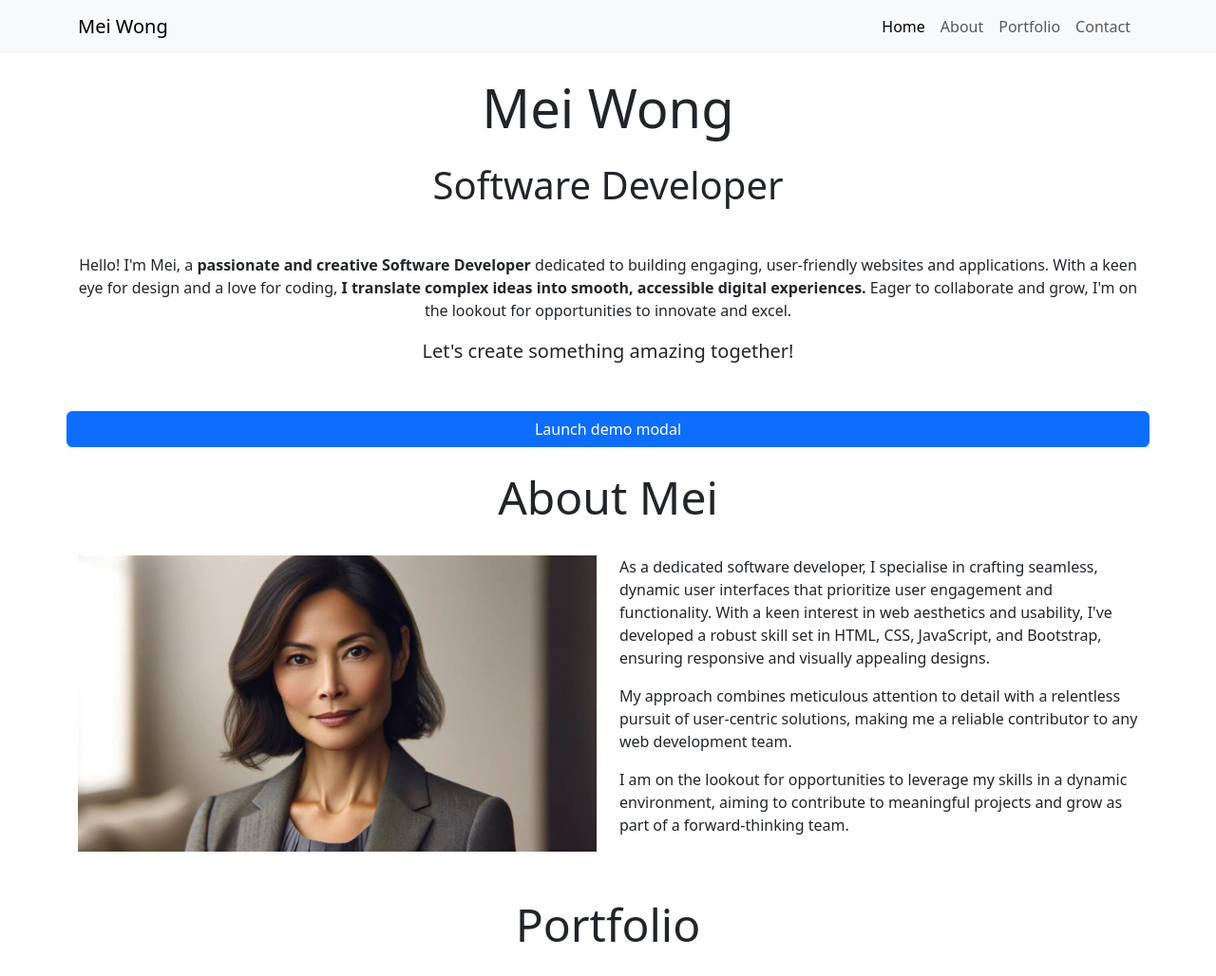
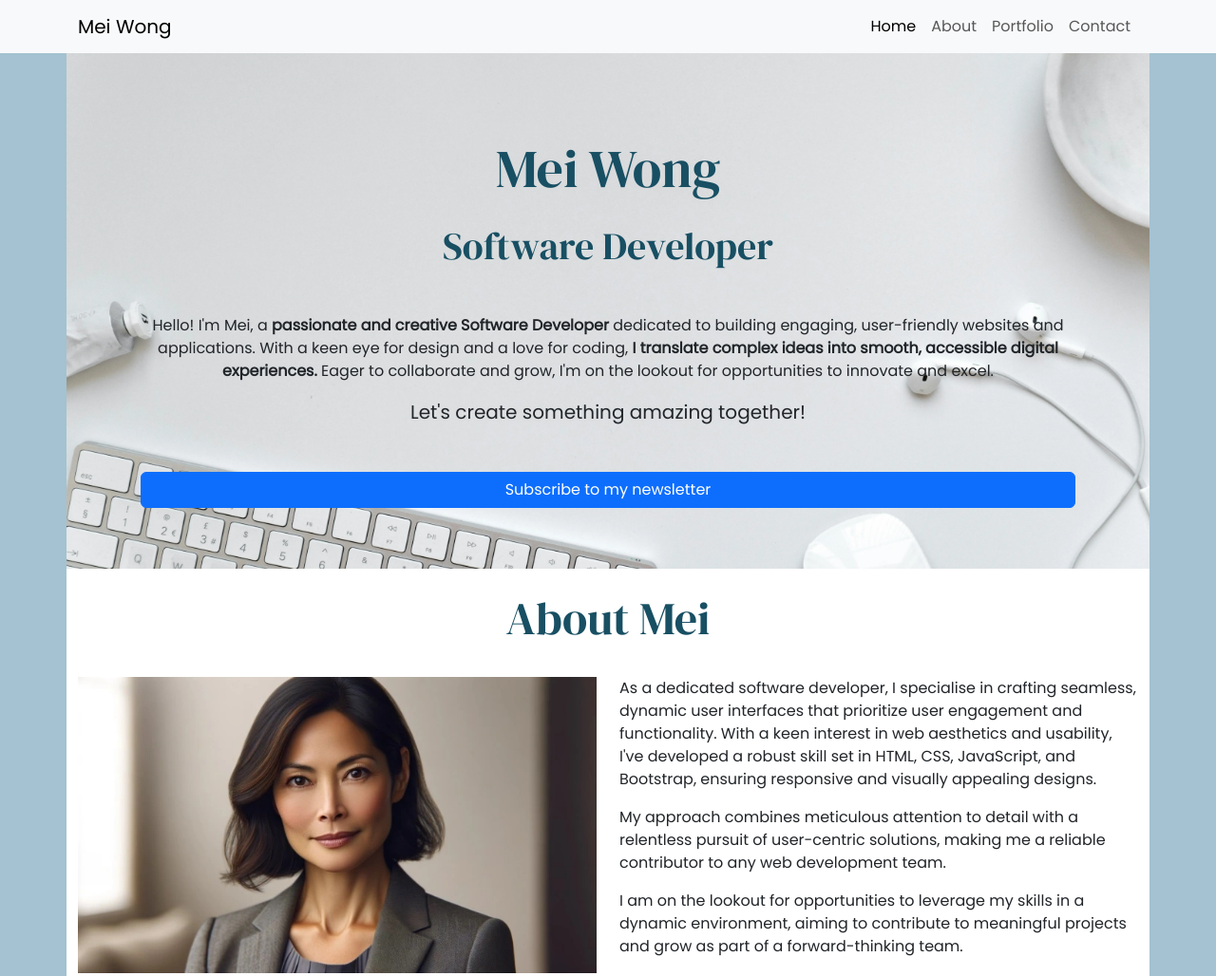
Before and after one commit to Swooosch/portfolio-bootstrap, a plain HTML site: page index.html in a window 1280 px wide. Shown: the top 1028 px of the page at 95% size. Drawn offline with nearby package versions, Linux system fonts and the light colour scheme.

Commit message:
Add first custom styles

```diff
--- /dev/null
+++ b/assets/css/style.css
@@ -0,0 +1,42 @@
+/*
+    #a4c2d1; egg blue
+    #dbdcde; light grey
+    #1f7798; mid-blue
+    #184f63; dark-blue
+*/
+
+/* global styles */
+
+@import url('https://fonts.googleapis.com/css2?family=DM+Serif+Display:ital@0;1&family=Poppins&display=swap');
+
+body {
+    font-family: "Poppins", sans-serif;
+    background-color: #a4c2d1;
+}
+
+h1,
+h2 {
+    font-family: "DM Serif Display", serif;
+    color: #184f63;
+}
+
+#about {
+    background-color: white;
+}
+
+#portfolio {
+    background-color: #dbdcde;
+}
+
+#contact {
+    background-color: white;
+}
+
+#hero {
+    background-color: #dbdcde;
+    background-image: url("../images/background-hero-mei.webp");
+    padding: 5% 7%;
+    min-height: 500px;
+    background-position: 50% 70%;
+    background-size: cover;
+}
--- a/index.html
+++ b/index.html
@@ -8,6 +8,7 @@
     <!-- Bootstrap CSS Link -->
     <link href="https://cdn.jsdelivr.net/npm/bootstrap@5.3.3/dist/css/bootstrap.min.css" rel="stylesheet"
         integrity="sha384-QWTKZyjpPEjISv5WaRU9OFeRpok6YctnYmDr5pNlyT2bRjXh0JMhjY6hW+ALEwIH" crossorigin="anonymous">
+    <link rel="stylesheet" href="assets/css/style.css">
 </head>
 
 <body>
@@ -63,7 +64,7 @@
             </div>
             <!-- Button trigger modal -->
             <button type="button" class="btn btn-primary" data-bs-toggle="modal" data-bs-target="#exampleModal">
-                Launch demo modal
+                Subscribe to my newsletter
             </button>
         </section>
     </header>
@@ -221,7 +222,7 @@
     </footer>
     <!-- Modal -->
     <div class="modal fade" id="exampleModal" tabindex="-1" aria-labelledby="exampleModalLabel" aria-hidden="true">
-        <div class="modal-dialog model-lg model-md">
+        <div class="modal-dialog model-lg model-md modal-width: #800px">
             <div class="modal-content">
                 <div class="modal-header">
                     <h1 class="modal-title fs-5" id="exampleModalLabel">Subscribe</h1>
```
Also changed, not shown: assets/images/background-hero-mei.webp (added).
